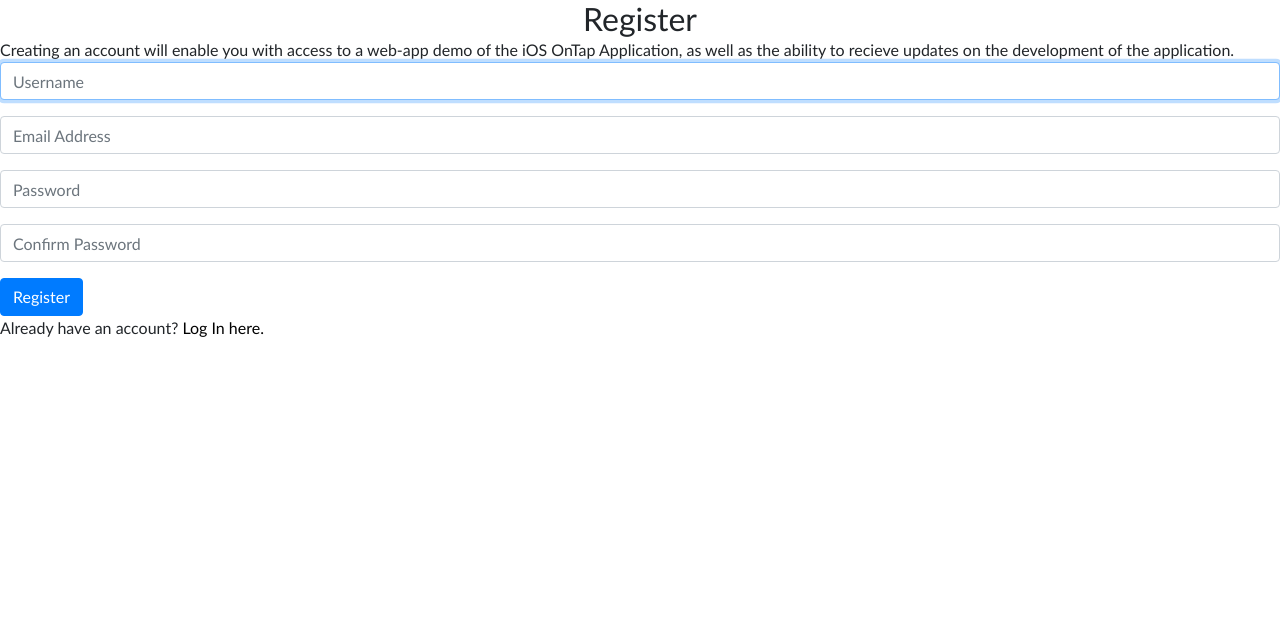
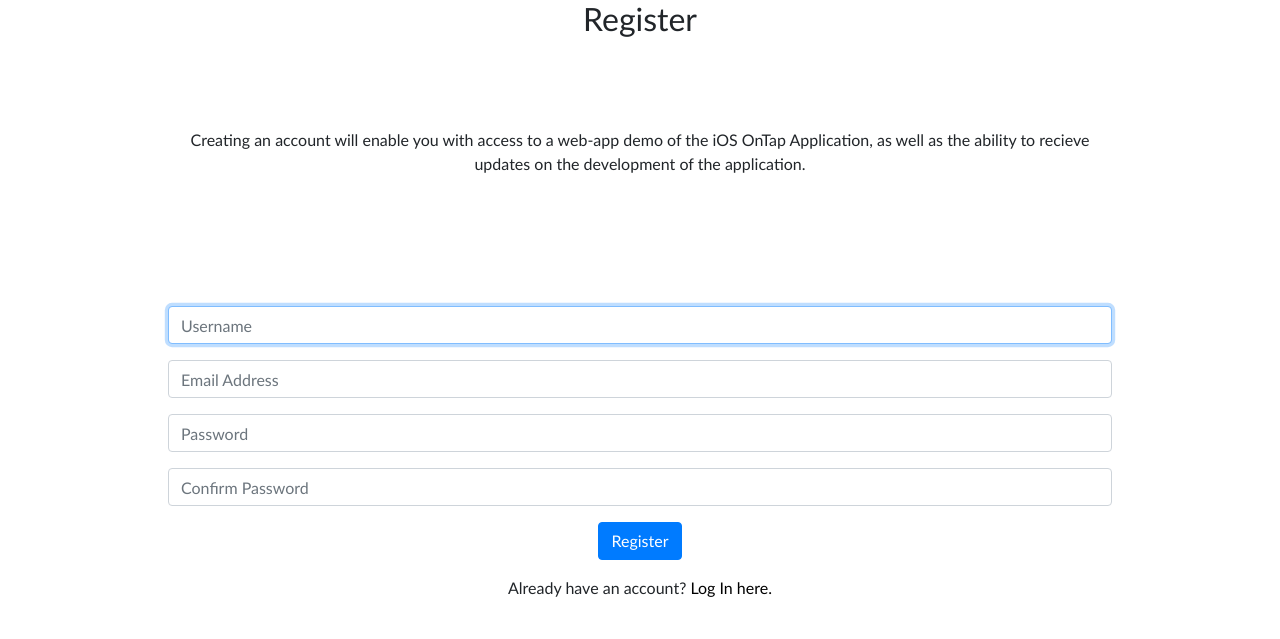
Before and after one commit to precipice11/ontap, a Django app: page /register in a window 1280 px wide. Shown: the part 100-739 px from the top of the page. Run offline with Django 5.2, Linux system fonts and the light colour scheme; some libraries are stand-ins or nearby versions.

Commit message:
fix styling for login/register pages

```diff
--- a/ontap/staticweb/templates/staticweb/register.html
+++ b/ontap/staticweb/templates/staticweb/register.html
@@ -4,13 +4,13 @@
 
     <h2>Register</h2>
 
-    <div>Creating an account will enable you with access to a web-app demo of the iOS OnTap Application, as well as the ability to recieve updates on the development of the application.</div>
+    <div class="sec">Creating an account will enable you with access to a web-app demo of the iOS OnTap Application, as well as the ability to recieve updates on the development of the application.</div>
 
 
     {% if message %}
-        <div>{{ message }}</div>
+        <div class="sec">{{ message }}</div>
     {% endif %}
-
+    <div class="sec">
         <form action="{% url 'register' %}" method="post">
             {% csrf_token %}
             <div class="form-group">
@@ -27,7 +27,12 @@
             </div>
             <input class="btn btn-primary" type="submit" value="Register">
         </form>
+        <p></p>
+        <div>
+            Already have an account? <a href="{% url 'login' %}">Log In here.</a>
+        </div>
+    </div>
 
-    Already have an account? <a href="{% url 'login' %}">Log In here.</a>
+
 
 {% endblock %}
```
Also changed, not shown: ontap/staticweb/templates/staticweb/login.html (+7 -3 lines), ontap/db.sqlite3. Lines whose indentation alone changed are shown as unchanged.
